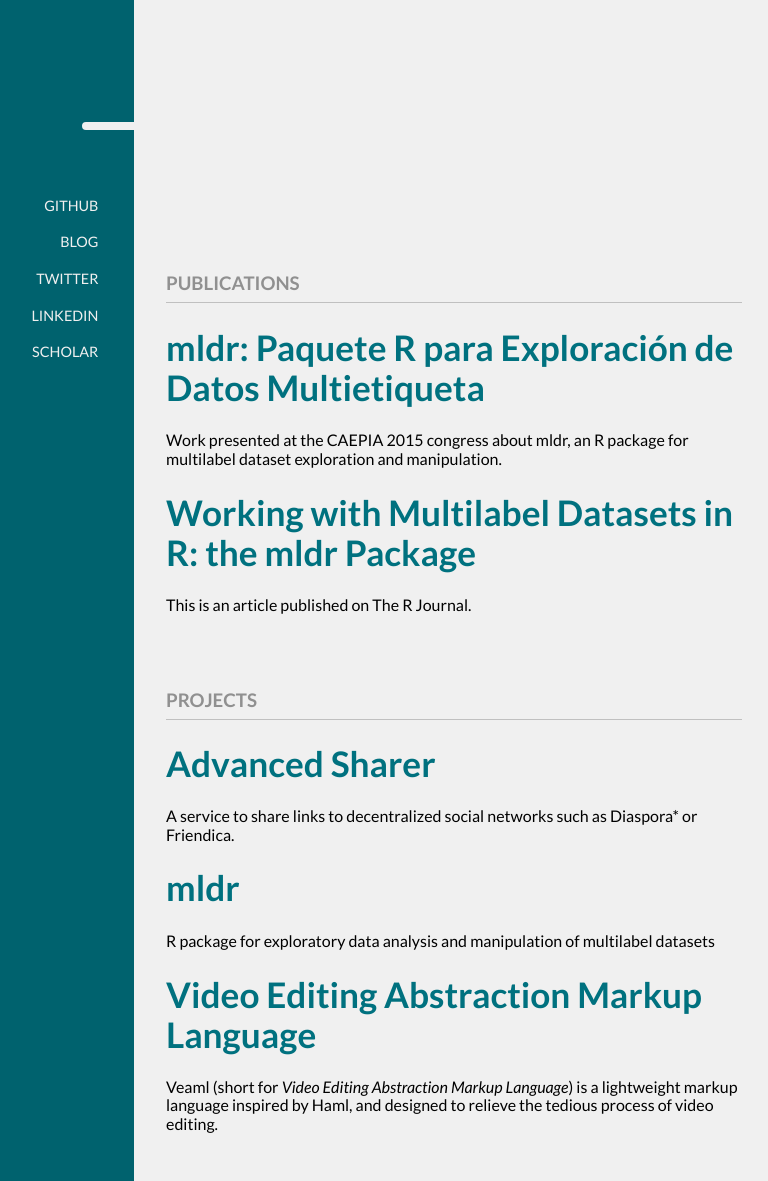
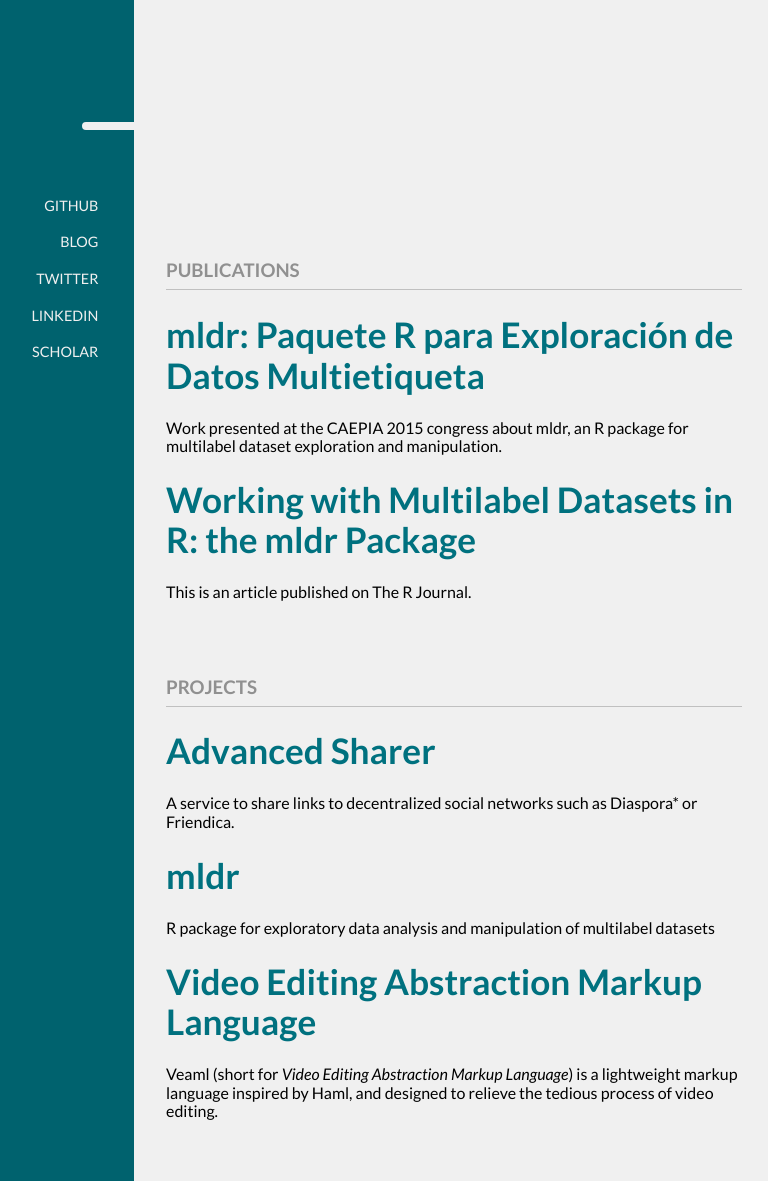
Before and after one commit to fdavidcl/fdavidcl.github.io, a Jekyll site: the page built from index.html, in a window 1280 px wide and 1181 px high. Shown: the whole window, without its empty margins (186-954 px from the left). Built offline with Jekyll 4.4.1, drawn with Linux system fonts in a browser that asks for light colours; nearby versions of some CDN libraries.

Commit message:
Adjusts main content vertical offset

```diff
--- a/assets/stylesheets/default.sass
+++ b/assets/stylesheets/default.sass
@@ -137,7 +137,7 @@ body
 
     .main
       margin-left: 33.333333%
-      padding-top: 10.4em
+      padding-top: 9.6em
 
 @media (min-width: 80em)
   .wrapper
```
